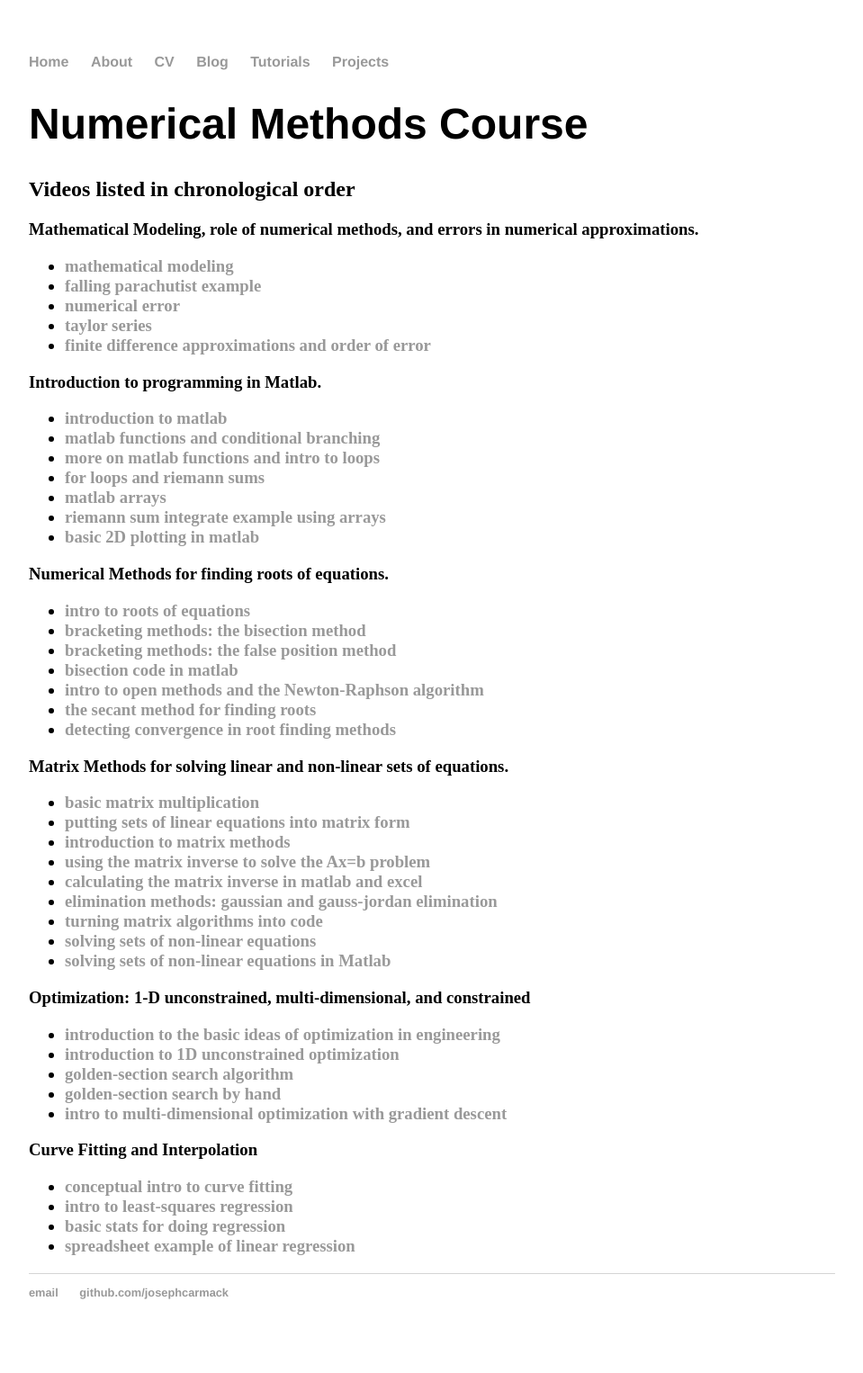
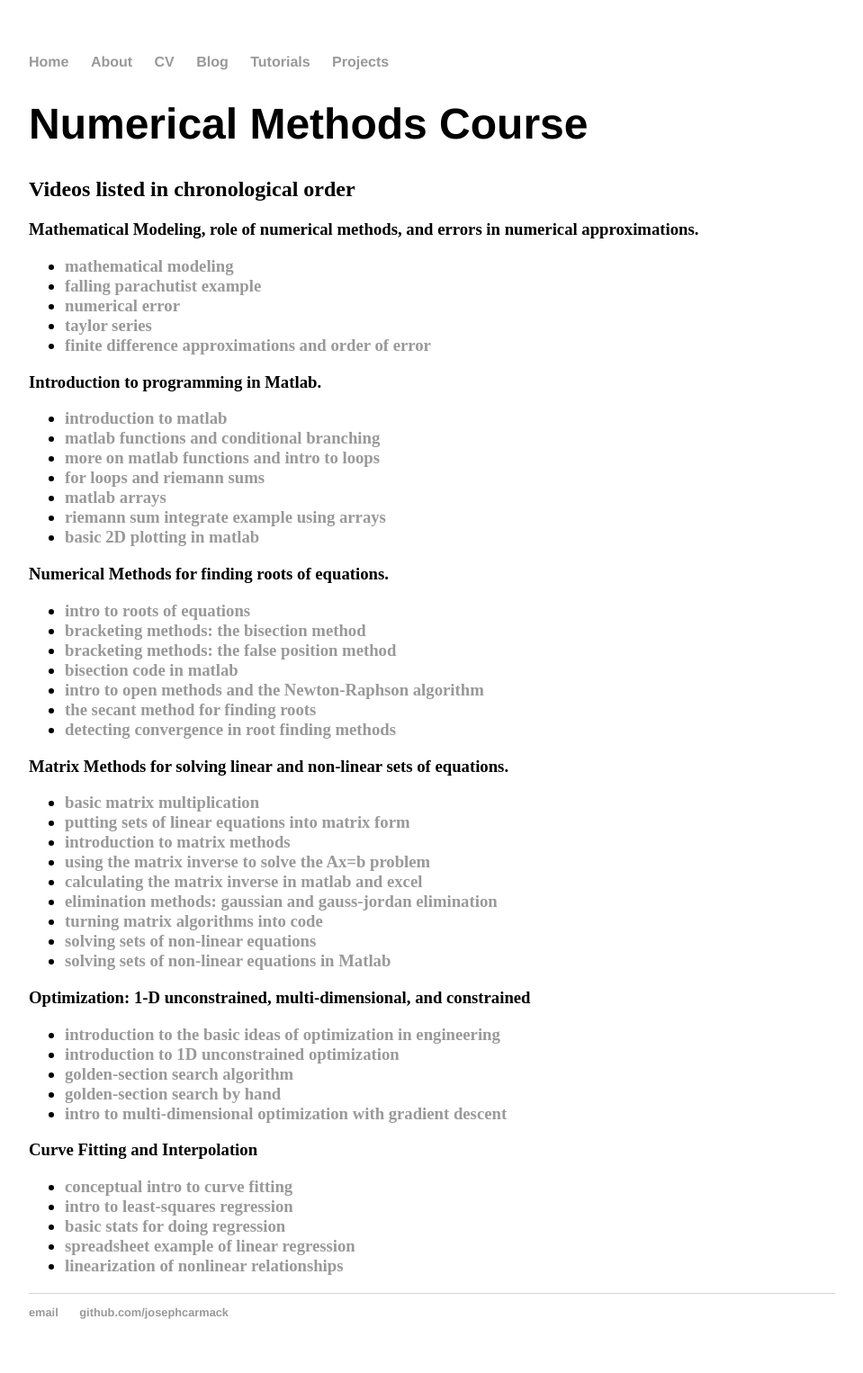
Before and after one commit to josephcarmack/josephcarmack.github.io, a Jekyll site: the page built from tutorials/meeg2703/index.html, in a window 1280 px wide. Shown: the whole page at 90% size, without its empty margins (160-1119 px from the left). Built offline with Jekyll 4.4.1, drawn with Linux system fonts in a browser that asks for light colours; before the commit the page ends 1504 px from its top, so only the background shows below that.

Commit message:
add video

```diff
--- a/tutorials/meeg2703/index.html
+++ b/tutorials/meeg2703/index.html
@@ -113,5 +113,7 @@
 					basic stats for doing regression</a></li>
 			<li><a href="https://youtu.be/qtSRa7QCYsc">
 					spreadsheet example of linear regression</a></li>
+			<li><a href="https://youtu.be/RVOVHPiGgjI">
+					linearization of nonlinear relationships</a></li>
 		</ul>
 	</h3>
```
